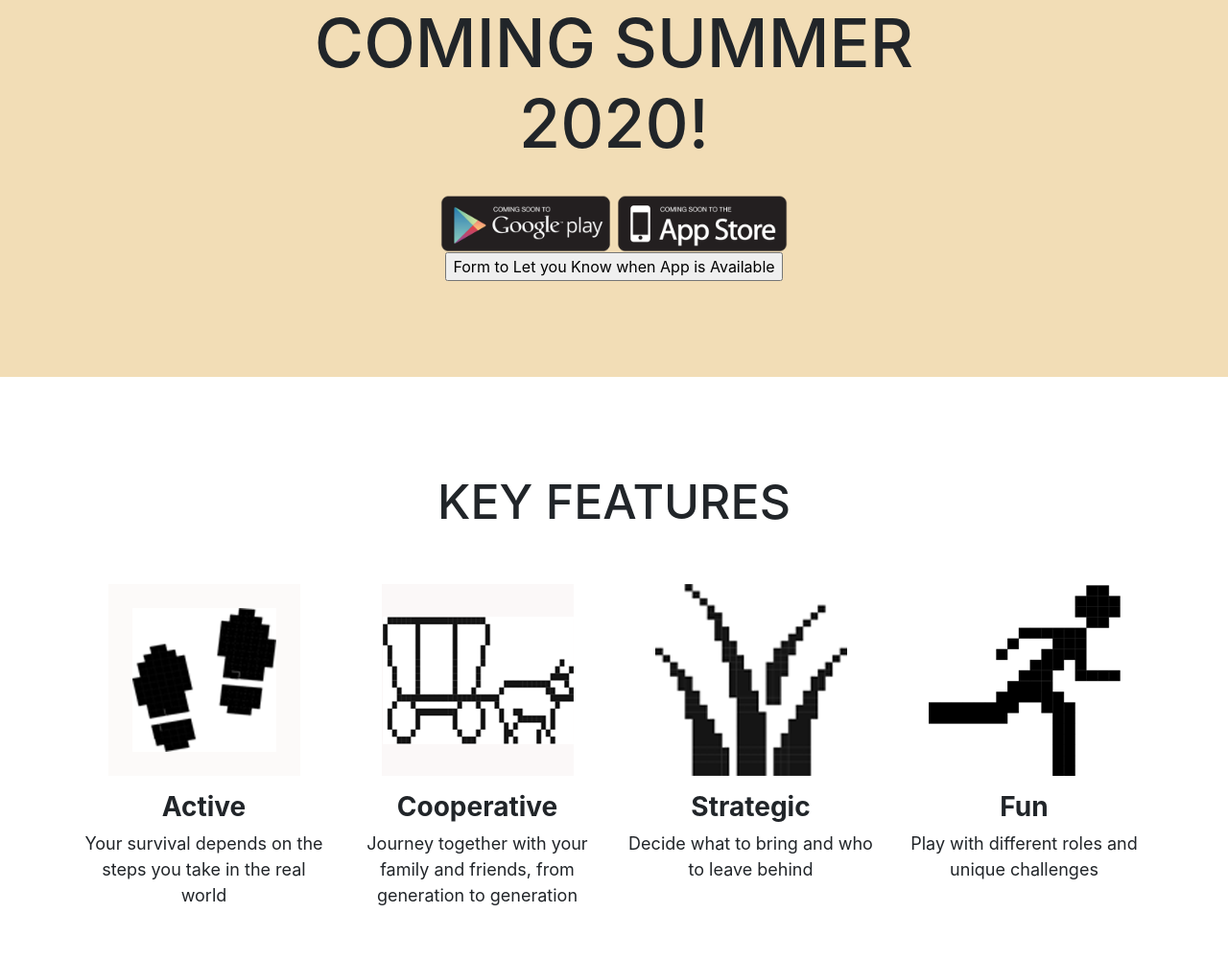
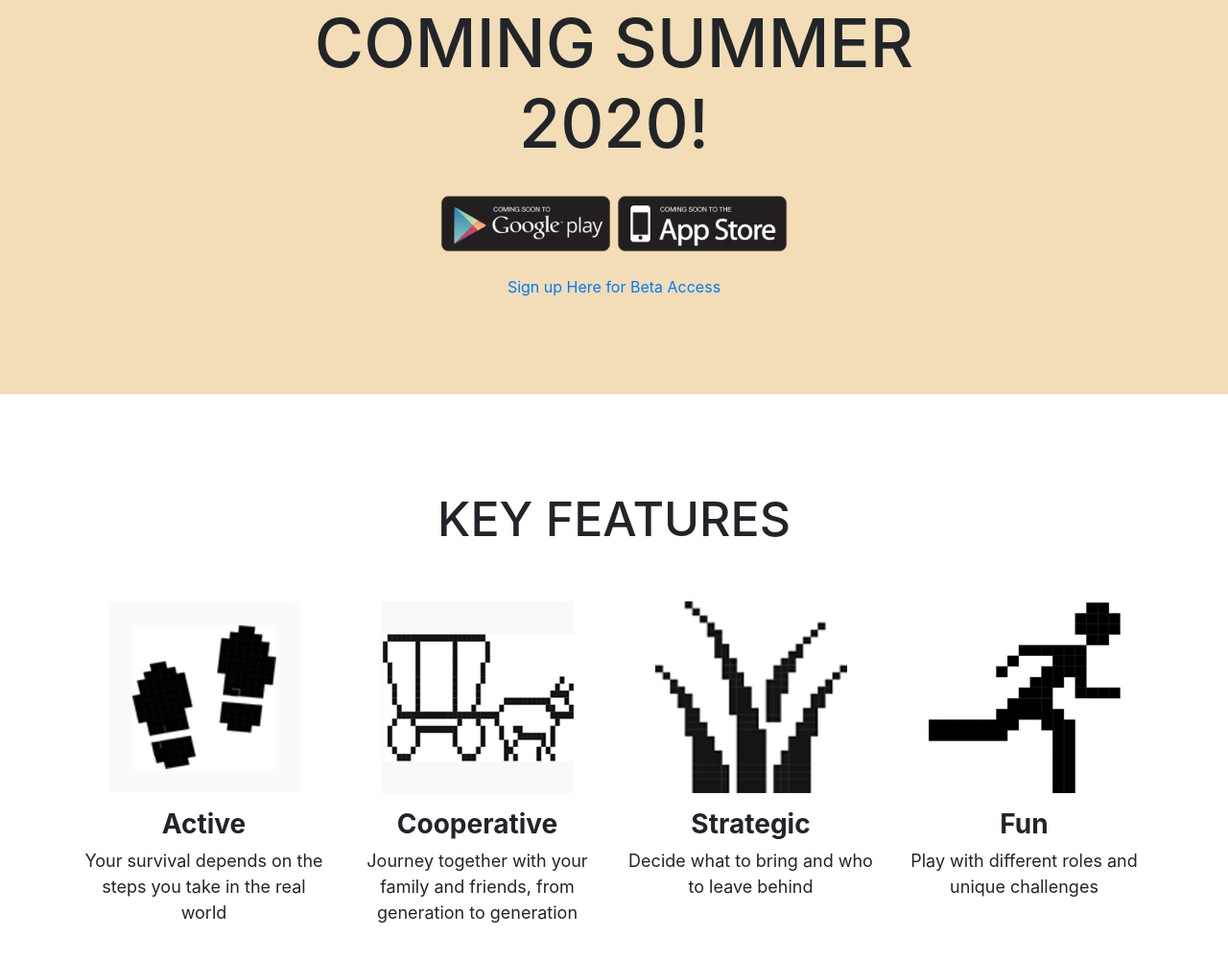
Before and after one commit to sce5360/theEurekaTrailWebsite, a website with bundled scripts: page index.html in a window 1280 px wide. Shown: the part 1603-2604 px from the top of the page at 96% size. Built offline with nearby package versions, Linux system fonts and the light colour scheme.

Commit message:
Created a sign up here for beta access link

```diff
--- a/index.html
+++ b/index.html
@@ -132,9 +132,11 @@
           <a class="badge-link" href="#"><img src="img/appStore.png"></a>
 
         </div>
-        <form action="#">
-          <input type="submit" value="Form to Let you Know when App is Available" />
-        </form>
+        <br>
+        <a href="https://forms.gle/MRzTwoUtyYKXXn7aA" target="_blank">
+          <span>Sign up Here for Beta Access</span>
+        </a>
+
       </div>
     </div>
   </div>
```
